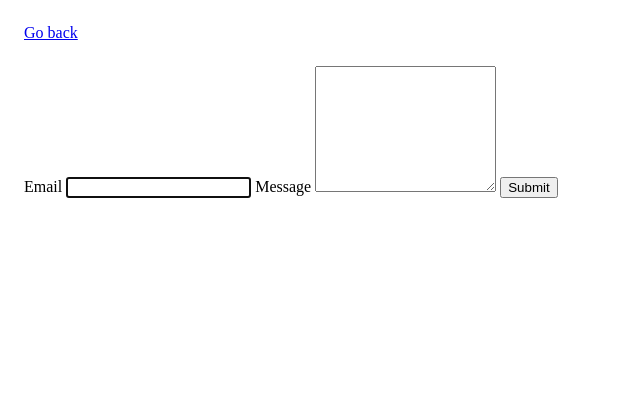
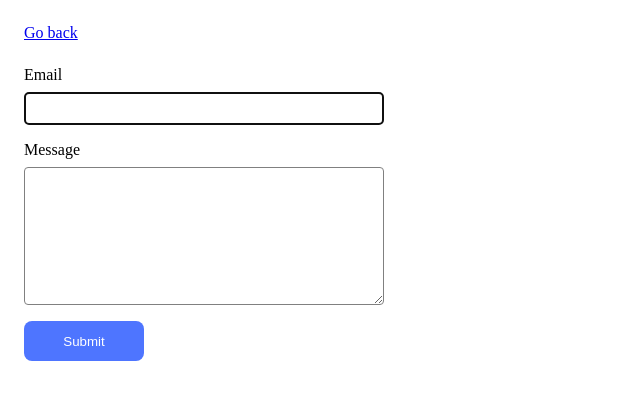
Before and after one commit to sselesnes/goit-js-hw-09, a website built with Vite: page src/2-form.html in a window 1280 px wide. Shown: the whole page, without its empty margins (0-640 px from the left). Built offline with nearby package versions, Linux system fonts and the light colour scheme.

Commit message:
form markup

```diff
--- a/src/css/styles.css
+++ b/src/css/styles.css
@@ -45,3 +45,40 @@ ul {
   object-fit: cover;
   transition: transform 250ms ease-in;
 }
+.feedback-form {
+  display: flex;
+  flex-direction: column;
+  row-gap: 16px;
+}
+input,
+textarea {
+  display: flex;
+  align-items: center;
+  max-width: 360px;
+  width: 100%;
+  border-radius: 4px;
+  border: 1px solid #808080;
+  padding: 8px 16px;
+  margin-top: 8px;
+}
+button {
+  height: 40px;
+  border: none;
+  border-radius: 8px;
+  background: #4e75ff;
+  color: #fff;
+  padding: 8px 16px;
+  max-width: 120px;
+}
+
+/* input,
+input::placeholder {
+  color: #2e2f42;
+}
+input:hover {
+  border: 1px solid #000;
+}
+input:focus-visible {
+  border: 1px solid #808080;
+  outline: none;
+} */
--- a/src/js/2-form.js
+++ b/src/js/2-form.js
@@ -1 +1,15 @@
 import '../css/styles.css';
+
+const formData = { email: '', message: '' };
+const formFeedback = document.querySelector('.feedback-form');
+
+formFeedback.addEventListener('input', event => {
+  const input = event.target.value;
+  event.target.name === 'email'
+    ? (formData.email = input)
+    : (formData.message = input);
+});
+
+formFeedback.addEventListener('submit', event => {
+  event.preventDefault();
+});
```
